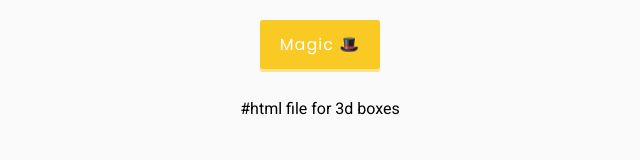
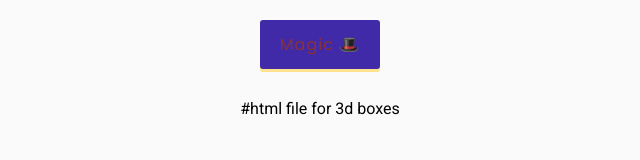
Before and after one commit to viratmeduri/3d-boxes, a plain HTML site: page index.html in a window 1280 px wide. Shown: the whole page, without its empty margins (320-960 px from the left). Drawn offline with Linux system fonts and the light colour scheme.

Commit message:
color change

```diff
--- a/style.css
+++ b/style.css
@@ -16,8 +16,8 @@ body {
   overflow: hidden;
 }
 .magic {
-    background-color: #f9ca24;
-    color: #fff;
+    background-color: #412aa7;
+    color: rgb(141, 49, 49);
     font-family: 'Poppins', sans-serif;
     border: 0;
     border-radius: 3px;
```
